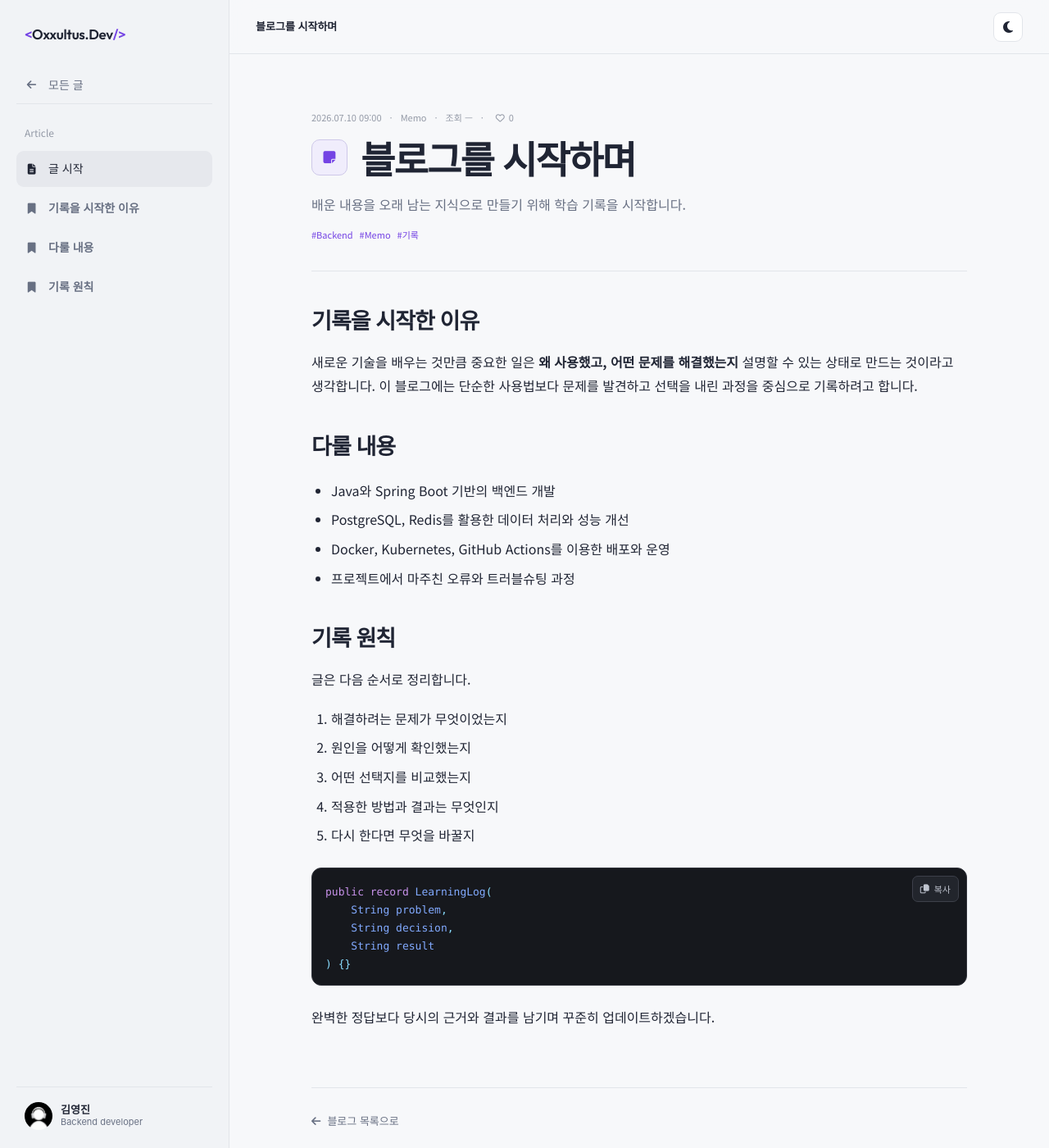
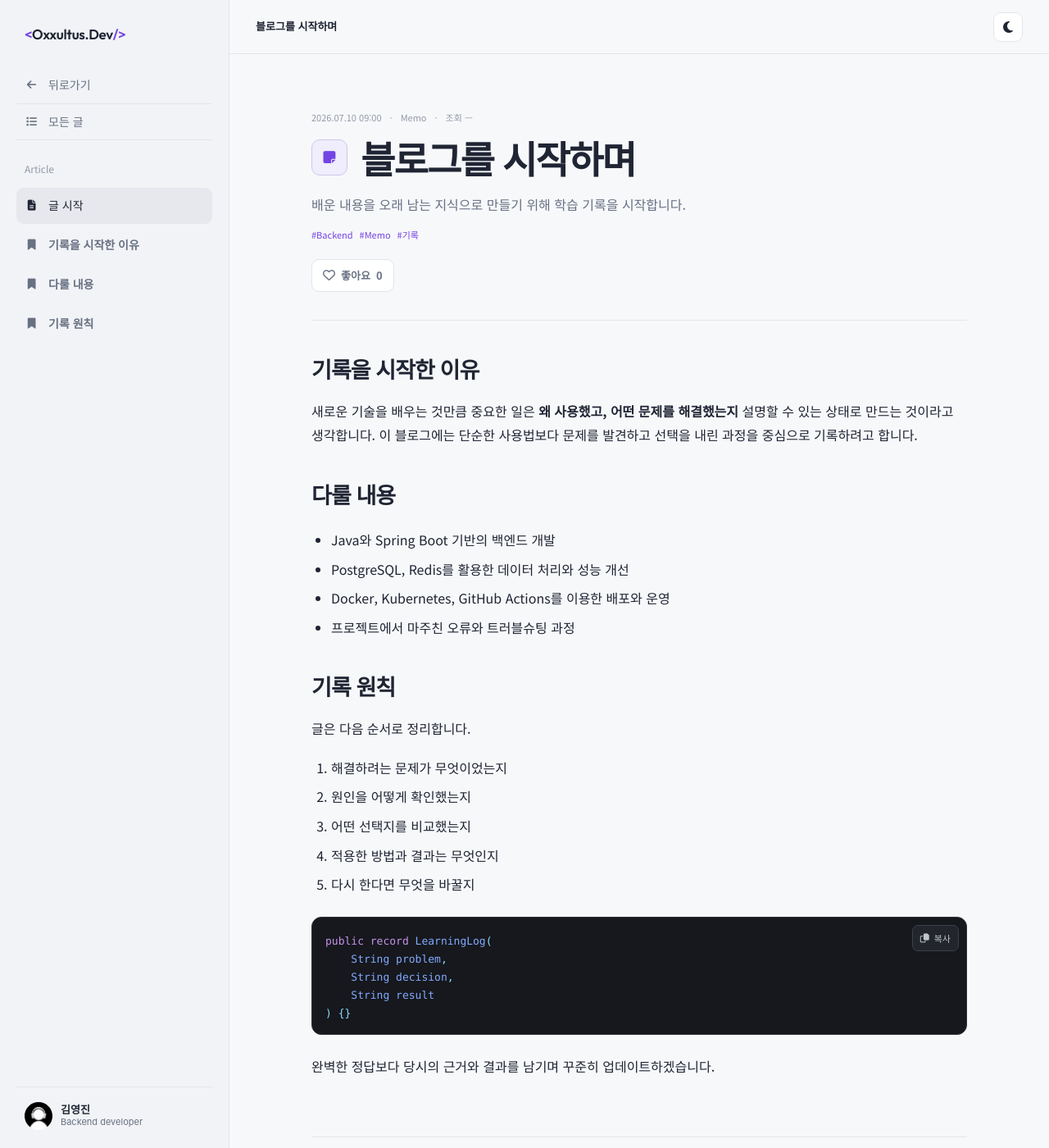
Before and after one commit to oxxultus/resume, a Jekyll site: the page built from _posts/2026-07-10-blog-start.md, in a window 1280 px wide and 1400 px high. Shown: the whole window at 82% size. Built offline with Jekyll 4.4.1, drawn with Linux system fonts in a browser that asks for light colours.

Commit message:
Refine blog likes sorting and navigation

```diff
--- a/_layouts/post.html
+++ b/_layouts/post.html
@@ -11,13 +11,14 @@
     <link rel="preconnect" href="https://fonts.gstatic.com" crossorigin>
     <link href="https://fonts.googleapis.com/css2?family=Noto+Sans+KR:wght@300;400;500;700;900&family=Outfit:wght@300;400;600;800&display=swap" rel="stylesheet">
     <link rel="stylesheet" href="https://cdnjs.cloudflare.com/ajax/libs/font-awesome/6.4.0/css/all.min.css">
-    <link rel="stylesheet" href="{{ '/blog.css?v=20260711-10' | relative_url }}">
+    <link rel="stylesheet" href="{{ '/blog.css?v=20260711-11' | relative_url }}">
 </head>
 <body>
     <aside class="blog-sidebar">
         <button class="sidebar-close blog-sidebar-close" type="button" aria-label="메뉴 닫기"><i class="fas fa-xmark"></i></button>
         <a class="blog-brand" href="{{ '/' | relative_url }}"><span>&lt;</span>Oxxultus.Dev<span>/&gt;</span></a>
-        <a class="post-back" href="{{ '/blog/' | relative_url }}"><i class="fas fa-arrow-left"></i> 모든 글</a>
+        <button class="post-back post-history-back" type="button"><i class="fas fa-arrow-left"></i> 뒤로가기</button>
+        <a class="post-back" href="{{ '/blog/' | relative_url }}"><i class="fas fa-list"></i> 모든 글</a>
         <nav class="blog-nav post-toc" aria-label="게시글 목차">
             <span class="blog-nav-label">Article</span>
             <a class="active" href="#article-top"><i class="fas fa-file-lines"></i> 글 시작</a>
@@ -40,7 +41,6 @@
                     <time datetime="{{ page.date | date_to_xmlschema }}">{{ page.date | date: "%Y.%m.%d %H:%M" }}</time>
                     {% if page.categories.size > 0 %}<span>{{ page.categories | first }}</span>{% endif %}
                     <span class="post-view-count" data-article-views>조회 —</span>
-                    <button class="post-like-button" type="button" data-like-button aria-label="이 글 좋아요" aria-pressed="false"><i class="far fa-heart"></i><span data-like-count>0</span></button>
                 </div>
                 <div class="article-title-row">
                     {% include post-tech-icon.html tags=page.tags %}
@@ -48,11 +48,12 @@
                 </div>
                 {% if page.summary %}<p>{{ page.summary }}</p>{% endif %}
                 <div class="post-tags">{% for tag in page.tags %}<span>#{{ tag }}</span>{% endfor %}</div>
+                <div class="article-actions"><button class="post-like-button" type="button" data-like-button aria-label="이 글 좋아요" aria-pressed="false"><i class="far fa-heart"></i><span>좋아요</span><strong data-like-count>0</strong></button></div>
             </header>
             <div class="article-body">{{ content }}</div>
             <footer class="article-footer"><a href="{{ '/blog/' | relative_url }}"><i class="fas fa-arrow-left"></i> 블로그 목록으로</a></footer>
         </article>
     </main>
-    <script src="{{ '/blog.js?v=20260711-10' | relative_url }}"></script>
+    <script src="{{ '/blog.js?v=20260711-11' | relative_url }}"></script>
 </body>
 </html>
--- a/blog.css
+++ b/blog.css
@@ -57,7 +57,8 @@
 .post-toc .toc-h3.is-visible { display: flex; }
 .toc-child-marker { width: 4px; height: 4px; flex: 0 0 4px; border-radius: 50%; background: currentColor; opacity: .58; }
 .post-toc .toc-h3.active { font-weight: 600; }
-.post-back { margin: 0; padding: 10px; border-bottom: 1px solid var(--line); border-radius: 0; }
+.post-back { width: 100%; margin: 0; padding: 10px; border: 0; border-bottom: 1px solid var(--line); border-radius: 0; background: transparent; text-align: left; cursor: pointer; }
+.post-back:hover, .post-back:focus-visible { background: var(--surface-soft); color: var(--text); outline: none; }
 .blog-profile { display: flex; flex: 0 0 auto; align-items: center; gap: 10px; min-height: 52px; margin: auto 0 0; padding: 18px 10px 0; border-top: 1px solid var(--line); font-family: -apple-system, BlinkMacSystemFont, 'Segoe UI', 'Apple SD Gothic Neo', 'Noto Sans KR', sans-serif; }
 .blog-profile img { flex: 0 0 34px; width: 34px; height: 34px; border-radius: 50%; object-fit: cover; }
 .blog-profile div { min-width: 0; display: flex; flex-direction: column; }
@@ -82,8 +83,10 @@
 .search-control:focus-within { border-color: var(--accent); outline: 2px solid color-mix(in srgb, var(--accent) 24%, transparent); outline-offset: 1px; }
 .search-control i { font-size: 10px; }.search-control input { width: 112px; padding: 5px 0; border: 0; outline: 0; background: transparent; color: var(--text); font: inherit; font-size: 11px; }
 .search-control input::placeholder { color: var(--faint); }
+.sort-control { position: relative; }.sort-control::after { content: ''; position: absolute; right: 11px; width: 6px; height: 6px; border-right: 1.5px solid var(--faint); border-bottom: 1.5px solid var(--faint); transform: translateY(-2px) rotate(45deg); pointer-events: none; }
 .sort-control span { color: var(--faint); font-size: 11px; }
-.sort-control select { min-height: 32px; padding: 5px 28px 5px 9px; border: 1px solid var(--line); border-radius: 8px; background: var(--surface); color: var(--text); font: inherit; font-size: 11px; cursor: pointer; }
+.sort-control select { min-height: 34px; padding: 6px 30px 6px 10px; border: 1px solid var(--line); border-radius: 8px; appearance: none; background: var(--surface); color: var(--text); color-scheme: light dark; font: inherit; font-size: 11px; cursor: pointer; }
+.sort-control select option { background: var(--surface); color: var(--text); }
 .sort-control select:focus-visible { border-color: var(--accent); outline: 2px solid color-mix(in srgb, var(--accent) 24%, transparent); outline-offset: 1px; }
 .post-list { display: grid; }
 .post-card { position: relative; padding: 28px 4px; border-bottom: 1px solid var(--line); }
@@ -93,8 +96,11 @@
 .post-meta > span::before, .post-meta > button::before { content: '·'; margin-right: 10px; color: var(--faint); }
 .post-view-count { font-variant-numeric: tabular-nums; }
 .post-like-count { font-variant-numeric: tabular-nums; }
-.post-like-button { display: inline-flex; align-items: center; gap: 5px; padding: 0; border: 0; background: transparent; color: var(--faint); font-size: 11px; cursor: pointer; }
-.post-like-button:hover, .post-like-button:focus-visible, .post-like-button[aria-pressed="true"] { color: var(--accent); outline: none; }
+.article-actions { display: flex; margin-top: 20px; }
+.post-like-button { display: inline-flex; align-items: center; gap: 7px; min-height: 40px; padding: 8px 13px; border: 1px solid var(--line); border-radius: 9px; background: var(--surface); color: var(--muted); font-size: 13px; font-weight: 600; cursor: pointer; }
+.post-like-button i { font-size: 15px; }.post-like-button strong { min-width: 1ch; font-variant-numeric: tabular-nums; }
+.post-like-button:hover, .post-like-button:focus-visible, .post-like-button[aria-pressed="true"] { border-color: color-mix(in srgb, var(--accent) 45%, var(--line)); background: var(--surface-soft); color: var(--accent); outline: none; }
+.post-like-button:disabled { cursor: wait; opacity: .65; }
 .post-title-row { display: flex; align-items: center; gap: 12px; margin: 9px 0 8px; }
 .post-card h2 { margin: 0; font-size: 25px; letter-spacing: -.035em; }.post-card p { max-width: 720px; margin: 0; color: var(--muted); font-size: 14px; }
 .post-tech-icon { display: inline-grid; flex: 0 0 38px; width: 38px; height: 38px; place-items: center; border: 1px solid color-mix(in srgb, var(--accent) 18%, var(--line)); border-radius: 10px; background: var(--surface-soft); color: var(--accent); font-size: 15px; }
--- a/blog.js
+++ b/blog.js
@@ -4,9 +4,15 @@
     const menuButton = document.querySelector('.blog-menu');
     const sidebar = document.querySelector('.blog-sidebar');
     const closeButton = document.querySelector('.blog-sidebar-close');
+    const historyBackButton = document.querySelector('.post-history-back');
     let mermaidApi = null;
     let analyticsViewsByPath = new Map();
     let analyticsLikesByPath = new Map();
+
+    historyBackButton?.addEventListener('click', () => {
+        if (history.length > 1) history.back();
+        else location.href = historyBackButton.nextElementSibling?.href || '/resume/blog/';
+    });
 
     const formatNumber = value => new Intl.NumberFormat('ko-KR').format(Number(value) || 0);
 
@@ -352,8 +358,11 @@
         };
         const applyHotPosts = (updateUrl, sortKey = 'views') => {
             const metric = sortKey === 'likes' ? analyticsLikesByPath : analyticsViewsByPath;
+            const candidates = sortKey === 'likes'
+                ? originalPostCards
+                : originalPostCards.filter(card => (metric.get(card.dataset.postPath) || 0) > 0);
             const ranked = sortCards(
-                originalPostCards.filter(card => (metric.get(card.dataset.postPath) || 0) > 0),
+                candidates,
                 sortKey
             ).slice(0, 7);
             currentMode = 'hot';
--- a/blog/index.html
+++ b/blog/index.html
@@ -15,7 +15,7 @@
     <link rel="preconnect" href="https://fonts.gstatic.com" crossorigin>
     <link href="https://fonts.googleapis.com/css2?family=Noto+Sans+KR:wght@300;400;500;700;900&family=Outfit:wght@300;400;600;800&display=swap" rel="stylesheet">
     <link rel="stylesheet" href="https://cdnjs.cloudflare.com/ajax/libs/font-awesome/6.4.0/css/all.min.css">
-    <link rel="stylesheet" href="{{ '/blog.css?v=20260711-10' | relative_url }}">
+    <link rel="stylesheet" href="{{ '/blog.css?v=20260711-11' | relative_url }}">
 </head>
 <body>
     <aside class="blog-sidebar">
@@ -94,6 +94,6 @@
             </section>
         </div>
     </main>
-    <script src="{{ '/blog.js?v=20260711-10' | relative_url }}"></script>
+    <script src="{{ '/blog.js?v=20260711-11' | relative_url }}"></script>
 </body>
 </html>
```
